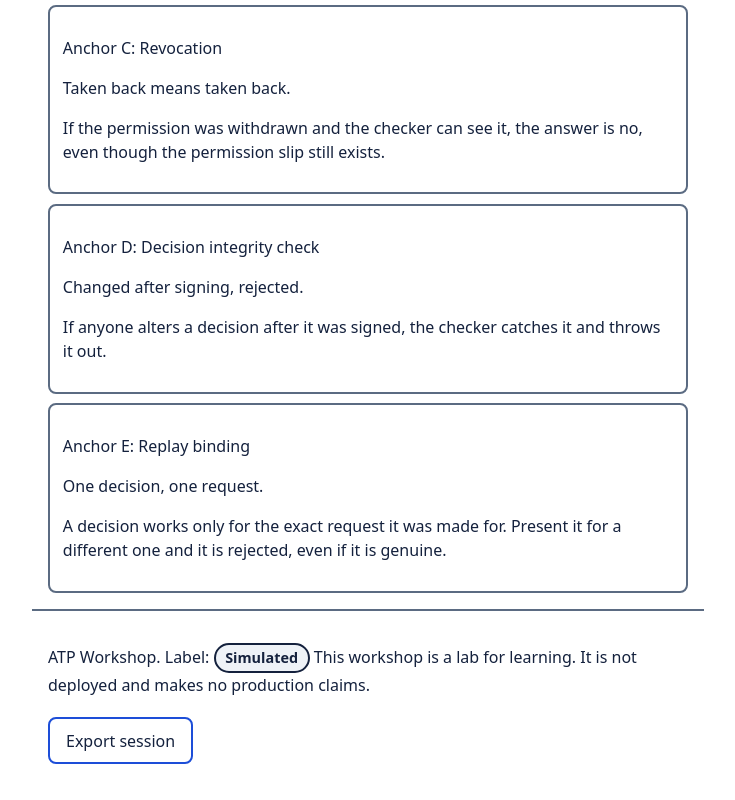
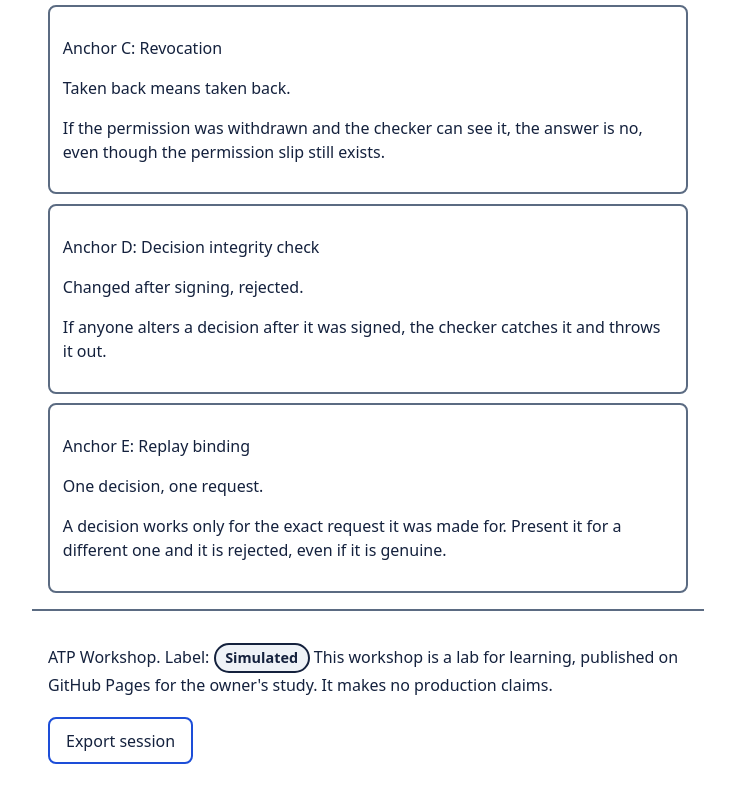
Before and after one commit to samuelankrah/autonomous-trust-platform, a website with bundled scripts: page workshop/index.html in a window 1280 px wide. Shown: the part 2341-3141 px from the top of the page, without its empty margins (272-1007 px from the left). Built offline with nearby package versions, Linux system fonts and the light colour scheme.

Commit message:
workshop: correct footer and README now that Pages publication is enabled

```diff
--- a/workshop/index.html
+++ b/workshop/index.html
@@ -247,7 +247,7 @@
 </div>
 
 <footer>
-  <p>ATP Workshop. Label: <span class="chip">Simulated</span> This workshop is a lab for learning. It is not deployed and makes no production claims.</p>
+  <p>ATP Workshop. Label: <span class="chip">Simulated</span> This workshop is a lab for learning, published on GitHub Pages for the owner's study. It makes no production claims.</p>
   <p><button type="button" class="export-session">Export session</button></p>
 </footer>
 
```
Also changed, not shown: workshop/README.md.
